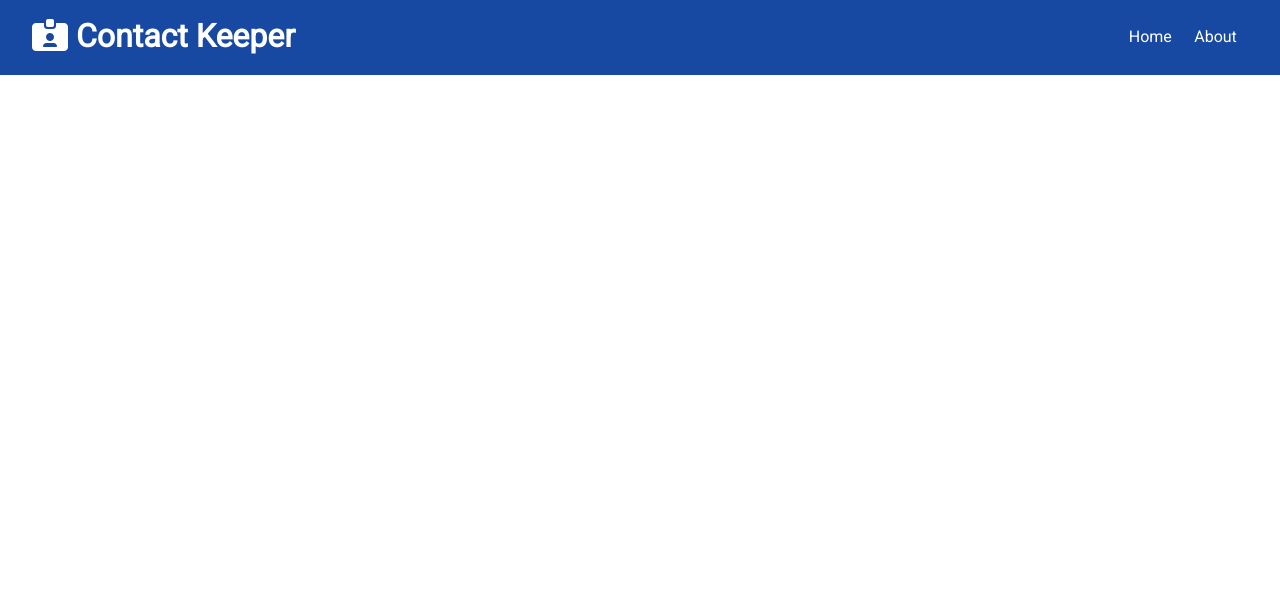
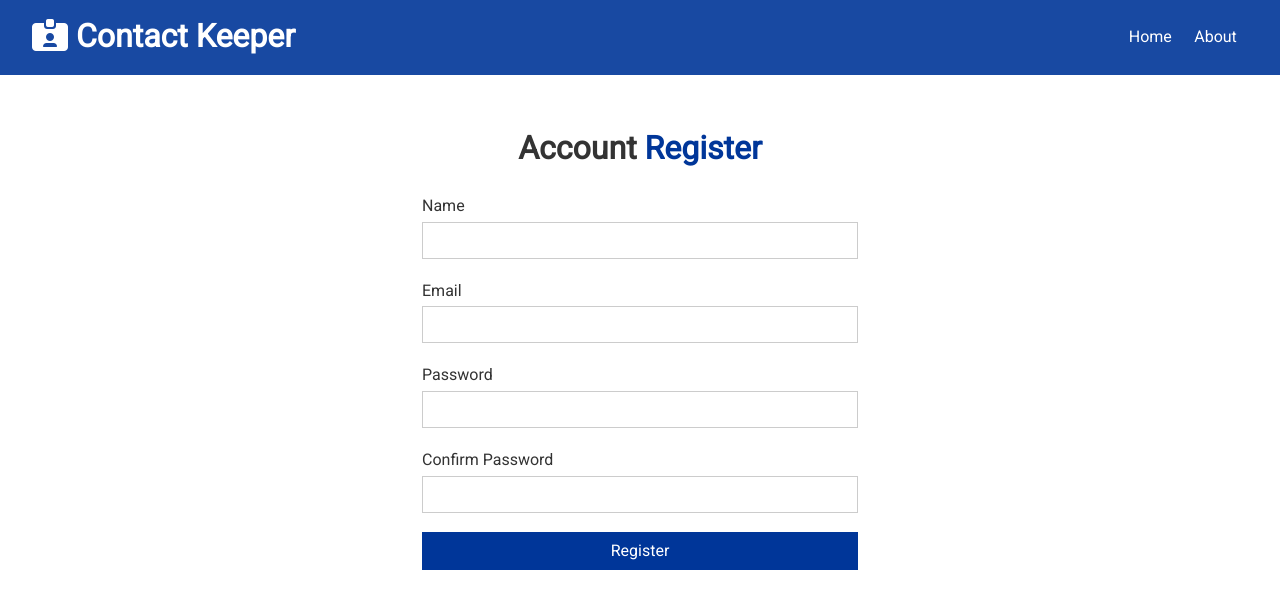
Before and after one commit to TonyPR93/Udemy-ContacKeeper, a React (Create React App) app in the folder client/: page /register in a window 1280 px wide. Shown: the top 608 px of the page. Built offline with nearby package versions, Linux system fonts and the light colour scheme.

Commit message:
Register Form components

```diff
--- a/client/src/App.js
+++ b/client/src/App.js
@@ -3,6 +3,8 @@
 import { Navbar } from "./components/layout/Navbar";
 import { Home } from "./components/pages/Home";
 import { About } from "./components/pages/About";
+import { Register } from "./components/auth/Register";
+
 import { BrowserRouter as Router, Routes, Route } from "react-router-dom";
 
 import ContactState from "./context/contact/ContactState";
@@ -19,6 +21,7 @@
               <Routes>
                 <Route path="/" Component={Home} />
                 <Route path="/about" Component={About} />
+                <Route path="/register" Component={Register} />
               </Routes>
             </div>
           </Fragment>
--- /dev/null
+++ b/client/src/components/auth/Register.js
@@ -0,0 +1,65 @@
+import React, { useState } from "react";
+
+export const Register = () => {
+  const [user, setUser] = useState({
+    name: "",
+    email: "",
+    password: "",
+    password2: "",
+  });
+
+  const { name, email, password, password2 } = user;
+
+  const onChange = (e) =>
+    setUser({
+      ...user,
+      [e.target.name]: e.target.value,
+    });
+
+  const onSubmit = (e) => {
+    e.preventDefault();
+    console.log("Register submit");
+  };
+
+  return (
+    <div className="form-container">
+      <h1>
+        Account <span className="text-primary">Register</span>
+      </h1>
+      <form>
+        <div className="form-group">
+          <label htmlFor="name">Name</label>
+          <input type="text" name="name" value={name} onChange={onChange} />
+        </div>
+        <div className="form-group">
+          <label htmlFor="email">Email</label>
+          <input type="email" name="email" value={email} onChange={onChange} />
+        </div>
+        <div className="form-group">
+          <label htmlFor="password">Password</label>
+          <input
+            type="password"
+            name="password"
+            value={password}
+            onChange={onChange}
+          />
+        </div>
+        <div className="form-group">
+          <label htmlFor="password2">Confirm Password</label>
+          <input
+            type="password"
+            name="password2"
+            value={password2}
+            onChange={onChange}
+          />
+        </div>
+        <input
+          type="submit"
+          value="Register"
+          className="btn btn-primary btn-block"
+          onSubmit={onSubmit}
+        />
+      </form>
+    </div>
+  );
+};
```
Also changed, not shown: client/src/components/auth/Login.js (added).
